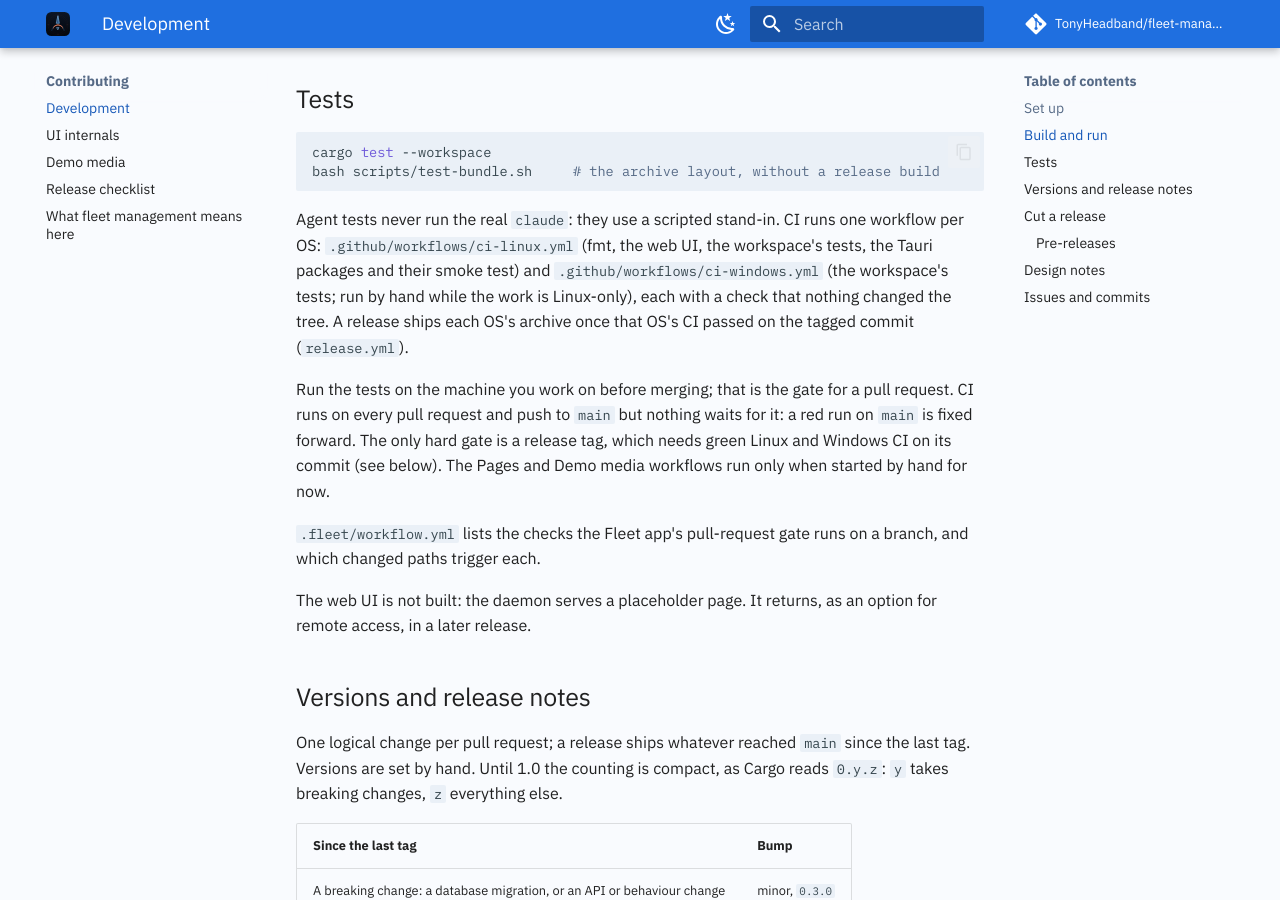
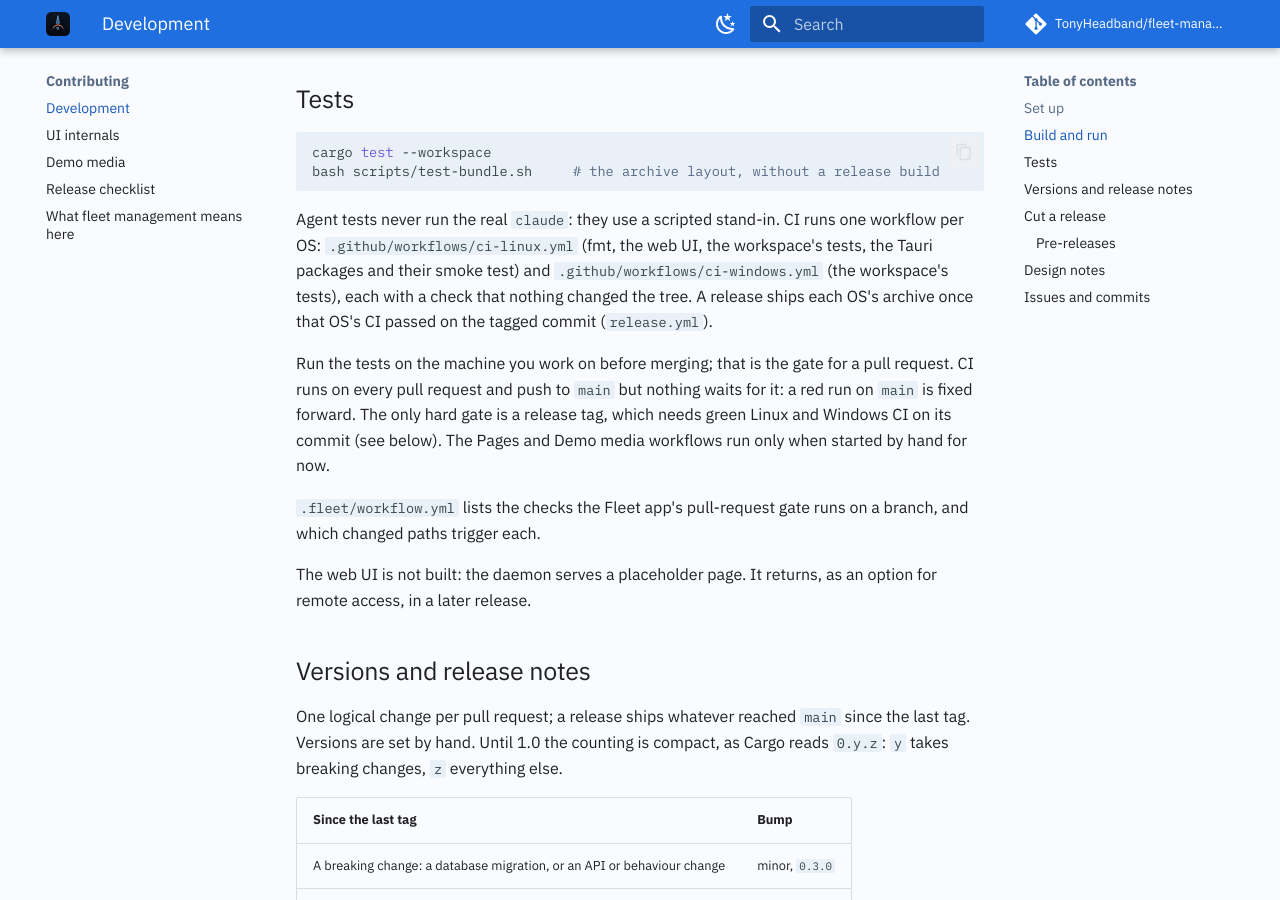
Before and after one commit to TonyHeadband/fleet-manager, an MkDocs documentation site: the page built from docs/contributing/development.md, in a window 1280 px wide and 900 px high, scrolled down 1077 px. Built offline with MkDocs 1.6.1 and Material for MkDocs 9.7.7, drawn with Linux system fonts in a browser that asks for light colours; comment, search, counter and statistics services are not loaded.

Commit message:
Revert "ci: Windows CI runs by hand only while the work is Linux-only"
Windows CI keeps its pull_request and push triggers: it gates only the Windows archive, so a green Linux run still ships Linux while Windows is fixed apart.

Co-Authored-By: Claude Opus 5.5 <noreply@anthropic.com>

```diff
--- a/docs/contributing/development.md
+++ b/docs/contributing/development.md
@@ -46,7 +46,7 @@ bash scripts/test-bundle.sh     # the archive layout, without a release build
 
 Agent tests never run the real `claude`: they use a scripted stand-in. CI runs one workflow per OS:
 `.github/workflows/ci-linux.yml` (fmt, the web UI, the workspace's tests, the Tauri packages and their smoke test)
-and `.github/workflows/ci-windows.yml` (the workspace's tests; run by hand while the work is Linux-only), each with a check that nothing changed the tree. A
+and `.github/workflows/ci-windows.yml` (the workspace's tests), each with a check that nothing changed the tree. A
 release ships each OS's archive once that OS's CI passed on the tagged commit (`release.yml`).
 
 Run the tests on the machine you work on before merging; that is the gate for a pull request. CI runs on every pull
```
Also changed, not shown: 1 other file.
